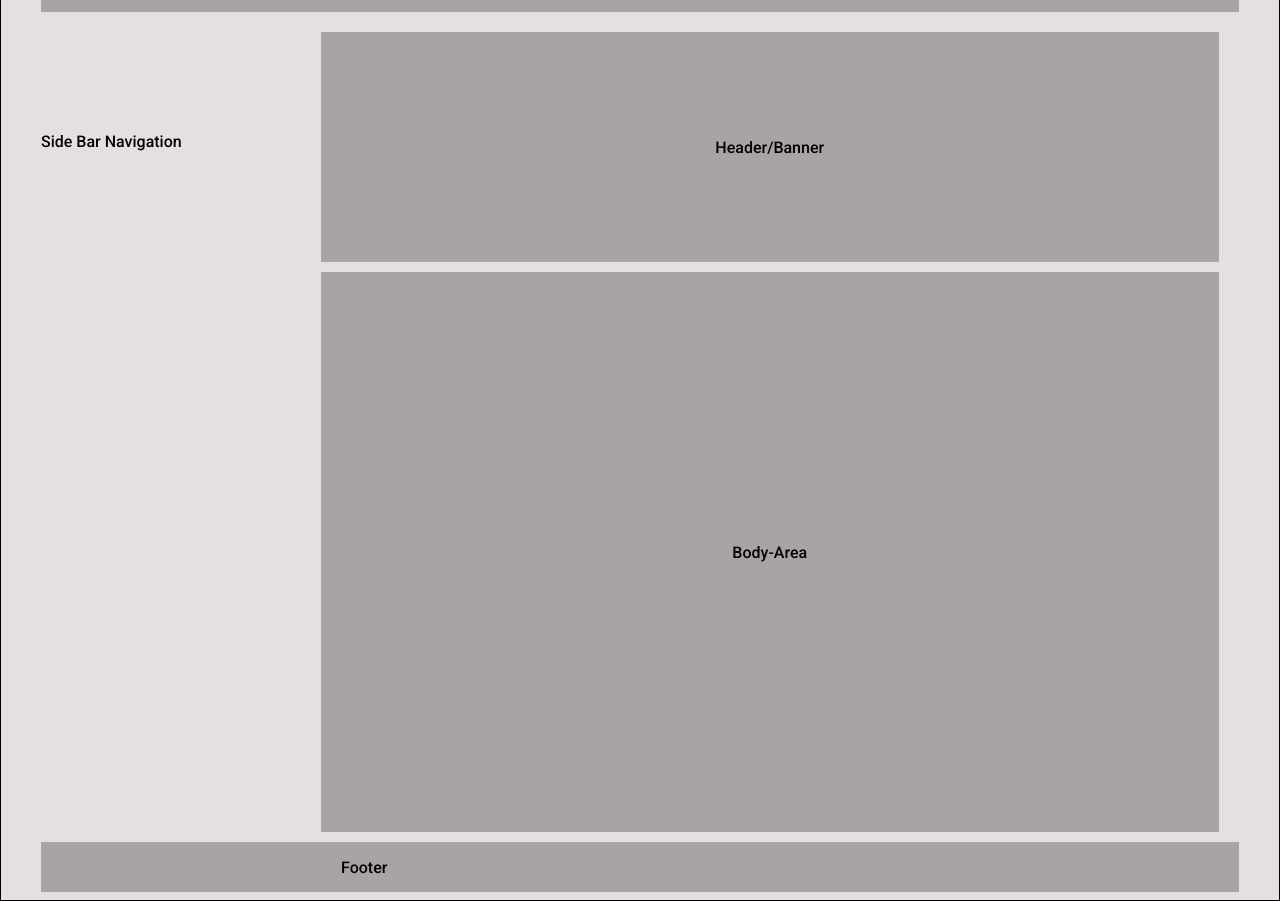
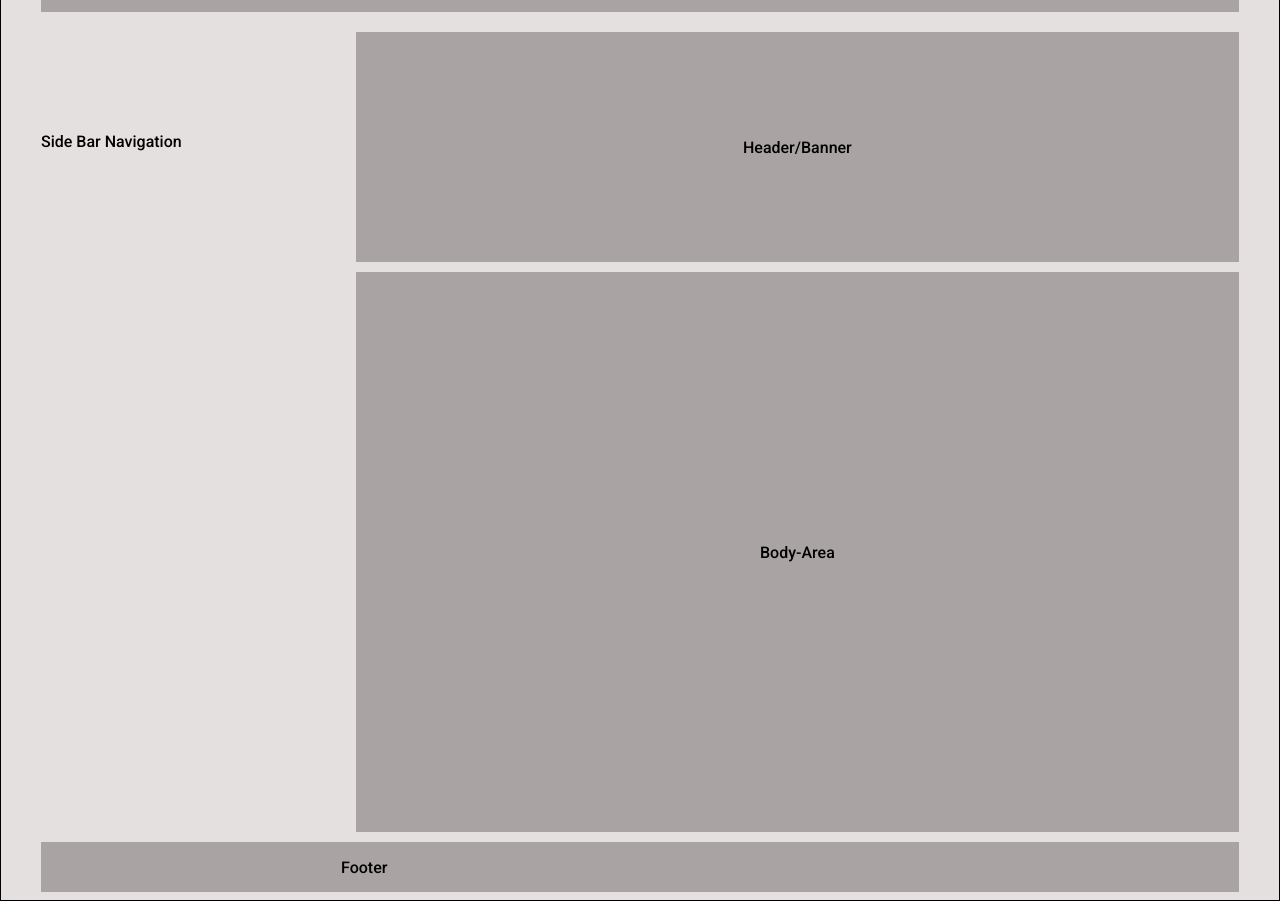
Before and after one commit to minhhieu3110/layout3, a plain HTML site: page index.html in a window 1280 px wide. Shown: the part 49-950 px from the top of the page. Drawn offline with Linux system fonts and the light colour scheme.

Commit message:
Layout 3 done

```diff
--- a/style.css
+++ b/style.css
@@ -41,13 +41,13 @@
     margin-top: 100px;
 }
 .header-body{
-    margin: 5px 0px 10px;
+    margin: 5px 20px;
     width: 75%;
     height: 100%;
     /*background: #a9a3a3;*/
 }
 .header{
-    margin: 5px 0px 10px;
+    margin: 5px 020px 10px;
     width: 100%;
     height: calc(30% - 10px);
     background: #a9a3a3;
@@ -56,7 +56,7 @@
     justify-content: center;
 }
 .body{
-    margin: 5px 0px 10px;
+    margin: 5px 20px 10px;
     width: 100%;
     height: 70%;
     background: #a9a3a3;
```
